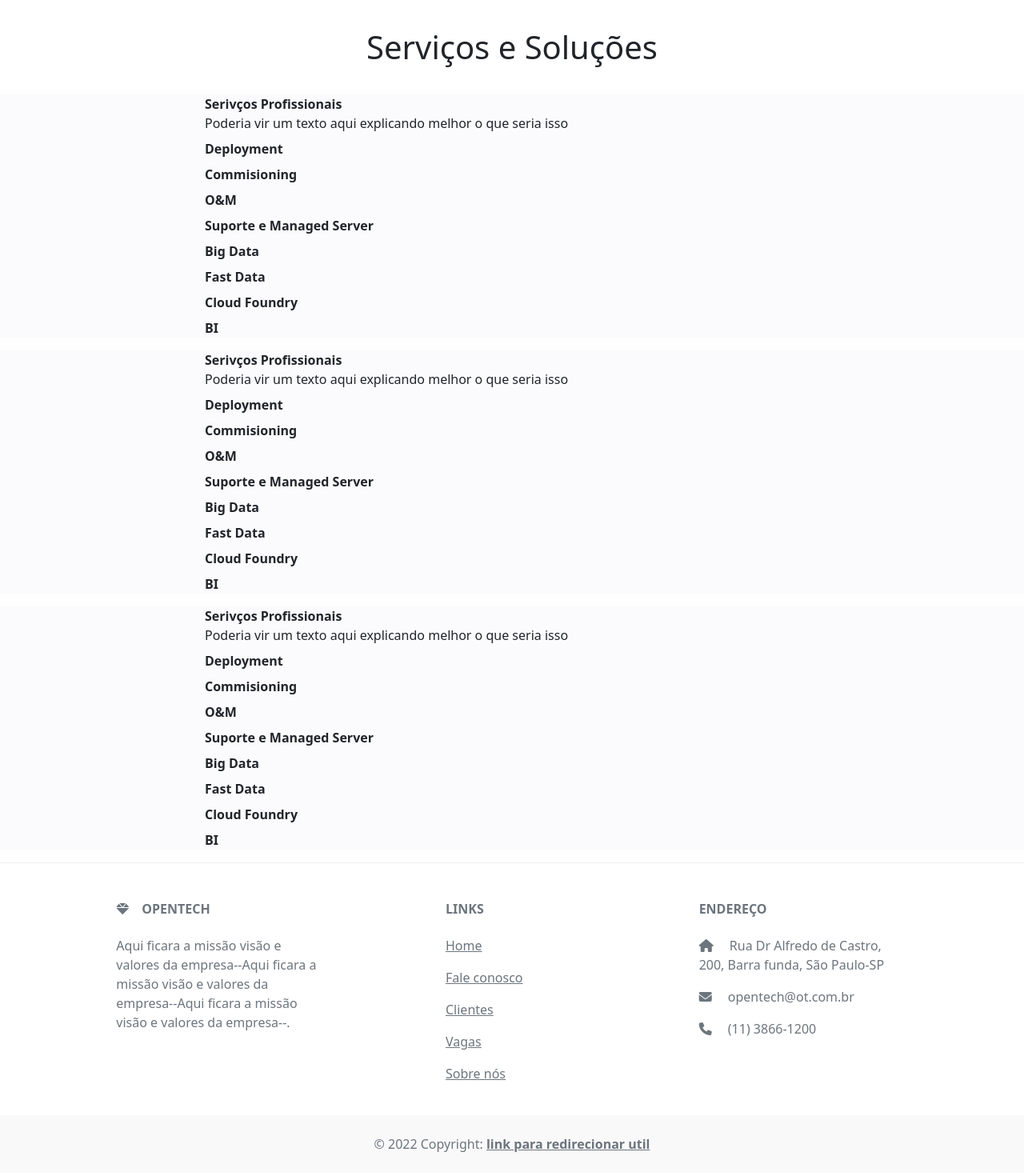
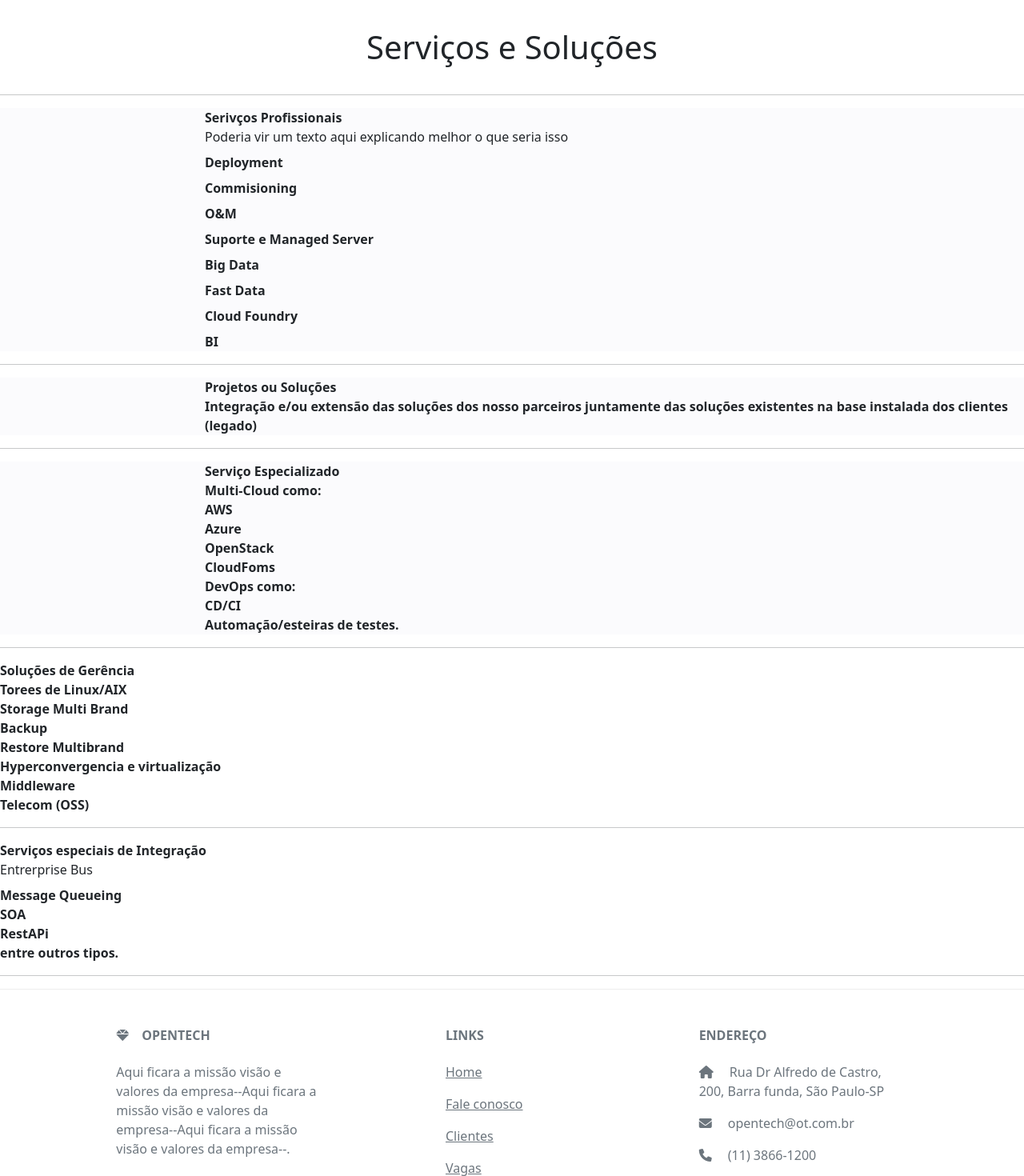
Before and after one commit to PedroMiceli/Sistema-Opentech, a Django app: page / in a window 1280 px wide. Shown: the part 56-1526 px from the top of the page at 80% size. Before the commit the page ends 1496 px from the top, so only its background shows below. Run offline with Django 4.2, Linux system fonts and the light colour scheme; some libraries are stand-ins or nearby versions.

Commit message:
Realizando alterações e configurações no index.html

```diff
--- a/opentech/paginas/static/paginas/css/index.css
+++ b/opentech/paginas/static/paginas/css/index.css
@@ -12,7 +12,6 @@
 .primeiro_quadro{
     margin-left: 20%;
     text-align: left;
-
 }
 
 
--- a/opentech/paginas/templates/index.html
+++ b/opentech/paginas/templates/index.html
@@ -10,7 +10,7 @@
 
 {% block content %}
 <body>
-    <h1 class = "titulo"> Serviços e Soluções </h1>
+    <h1 class = "titulo"> Serviços e Soluções </h1> <hr>
 
     <div class = "sec1">
         <div class = "servicos_solucoes">
@@ -35,56 +35,56 @@
                 <dd></dd>
             </dl>
         </div>
-    </div>
+    </div><hr>
     <div class = "sec2">
         <div class = "projetos_solucoes">
             <dl class = "segundo_quadro">
-                <dt> Serivços Profissionais </dt>
-                <dd> Poderia vir um texto aqui explicando melhor o que seria isso</dd>
-                <dt> Deployment </dt>
-                <dd></dd>
-                <dt> Commisioning </dt>
-                <dd></dd>
-                <dt> O&M </dt>
-                <dd></dd>
-                <dt> Suporte e Managed Server </dt>
-                <dd></dd>
-                <dt> Big Data </dt>
-                <dd></dd>
-                <dt> Fast Data </dt>
-                <dd></dd>
-                <dt> Cloud Foundry </dt>
-                <dd></dd>
-                <dt> BI </dt>
-                <dd></dd>
+                <dt> Projetos ou Soluções </dt>
+                <dt> Integração e/ou extensão das soluções dos nosso parceiros juntamente das soluções existentes na base instalada dos clientes (legado) </dt>
             </dl>
         </div>
-    </div>
+    </div><hr>
     <div class = "sec3">
-            <div class = "solucoes_gerencia">
+            <div class = "servico_especializado">
                 <dl class = "terceiro_quadro">
-                    <dt> Serivços Profissionais </dt>
-                    <dd> Poderia vir um texto aqui explicando melhor o que seria isso</dd>
-                    <dt> Deployment </dt>
-                    <dd></dd>
-                    <dt> Commisioning </dt>
-                    <dd></dd>
-                    <dt> O&M </dt>
-                    <dd></dd>
-                    <dt> Suporte e Managed Server </dt>
-                    <dd></dd>
-                    <dt> Big Data </dt>
-                    <dd></dd>
-                    <dt> Fast Data </dt>
-                    <dd></dd>
-                    <dt> Cloud Foundry </dt>
-                    <dd></dd>
-                    <dt> BI </dt>
-                    <dd></dd>
+                    <dt> Serviço Especializado </dt>
+                    <dt> Multi-Cloud como: </dt>
+                    <dt> AWS </dt>
+                    <dt> Azure </dt>
+                    <dt> OpenStack </dt>
+                    <dt> CloudFoms </dt>
+                    <dt> DevOps como: </dt>
+                    <dt> CD/CI </dt>
+                    <dt> Automação/esteiras de testes. </dt>
                 </dl>
             </div>
-    </div>
-
+    </div><hr>
+    <div class = "sec4">
+        <div class = "solucoes_gerencia">
+            <dl class = "quarto_quadro">
+                <dt> Soluções de Gerência </dt>
+                <dt> Torees de Linux/AIX </dt>
+                <dt> Storage Multi Brand </dt>
+                <dt> Backup </dt>
+                <dt> Restore Multibrand </dt>
+                <dt> Hyperconvergencia e virtualização </dt>
+                <dt> Middleware </dt>
+                <dt> Telecom (OSS) </dt>
+            </dl>
+        </div>
+    </div><hr>
+    <div class = "sec5">
+        <div class = "servicos_especiais_integracao">
+            <dl class = "quinto_quadro">
+                <dt> Serviços especiais de Integração </dt>
+                <dd> Entrerprise Bus </dd>
+                <dt> Message Queueing </dt>
+                <dt> SOA </dt>
+                <dt> RestAPi </dt>
+                <dt> entre outros tipos. </dt>
+            </dl>
+        </div>
+    </div><hr>
 </body>
 
 
```
